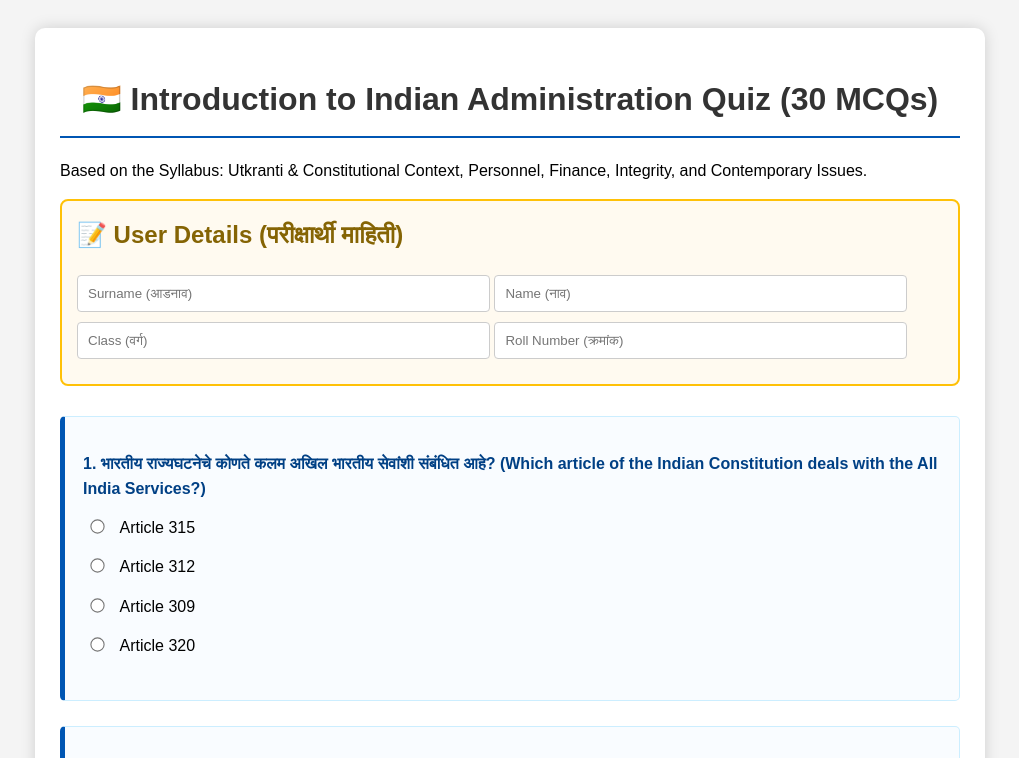
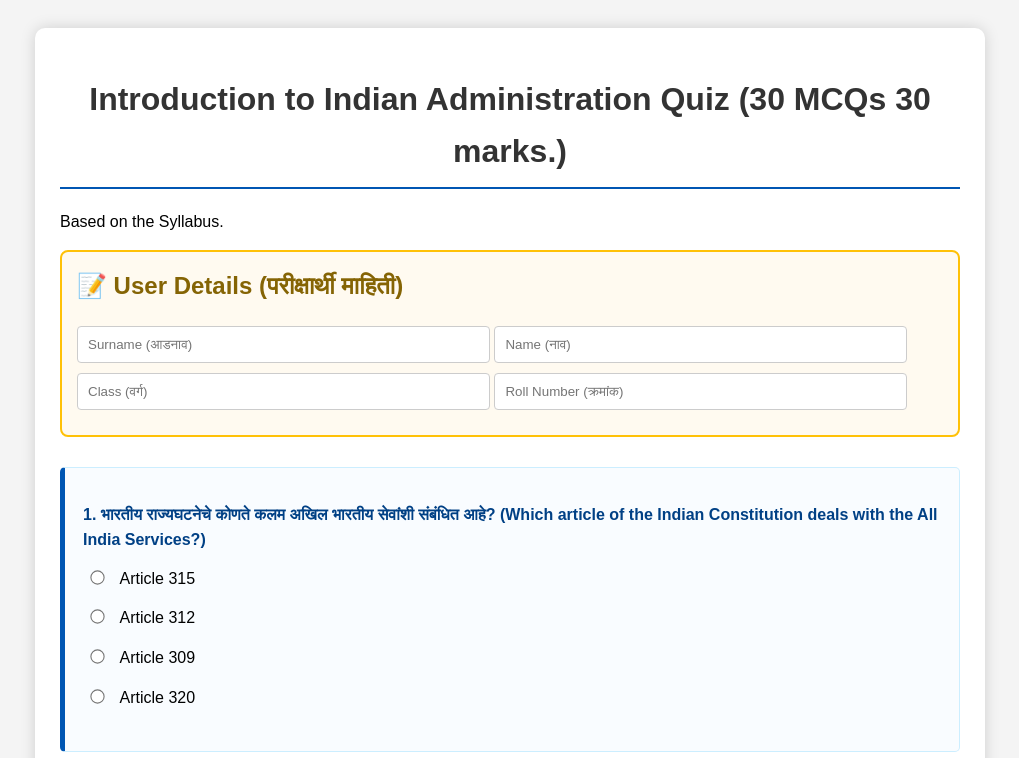
Before and after one commit to spbuwa/iaquiz, a plain HTML site: page index.html in a window 1280 px wide. Shown: the top 758 px of the page, without its empty margins (130-1149 px from the left). Drawn offline with Linux system fonts and the light colour scheme.

Commit message:
Add files via upload

```diff
--- a/index.html
+++ b/index.html
@@ -31,8 +31,8 @@
 <body>
 
 <div class="quiz-container">
-    <h1>🇮🇳 Introduction to Indian Administration Quiz (30 MCQs)</h1>
-    <p>Based on the Syllabus: Utkranti & Constitutional Context, Personnel, Finance, Integrity, and Contemporary Issues.</p>
+    <h1>Introduction to Indian Administration Quiz (30 MCQs  30 marks.)</h1>
+    <p>Based on the Syllabus.</p>
 
     <form id="quizForm">
         <div class="user-details">
@@ -186,7 +186,7 @@
         </div>
 
         <div class="question" id="q14">
-            <p>14. भारतामध्ये **अर्थसंकल्पाची** प्रक्रिया कोणत्या महिन्यामध्ये सुरू होते? (The **Budgetary** process in India typically begins in which month?)</p>
+            <p>14. भारतामध्ये **अर्थसंकल्प संसदेत मांडण्याची** प्रक्रिया कोणत्या महिन्यामध्ये सुरू होते? (The **Process of presentation of Budget in the Parliament** in India typically begins in which month?)</p>
             <div class="options">
                 <label><input type="radio" name="q14" value="A"> January</label>
                 <label><input type="radio" name="q14" value="B"> February</label>
```
